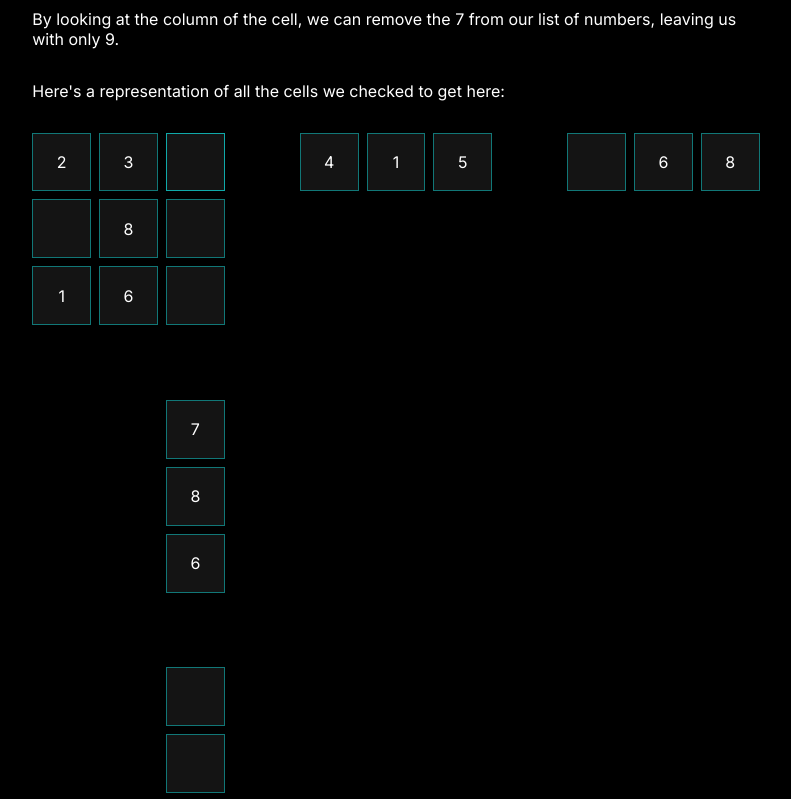
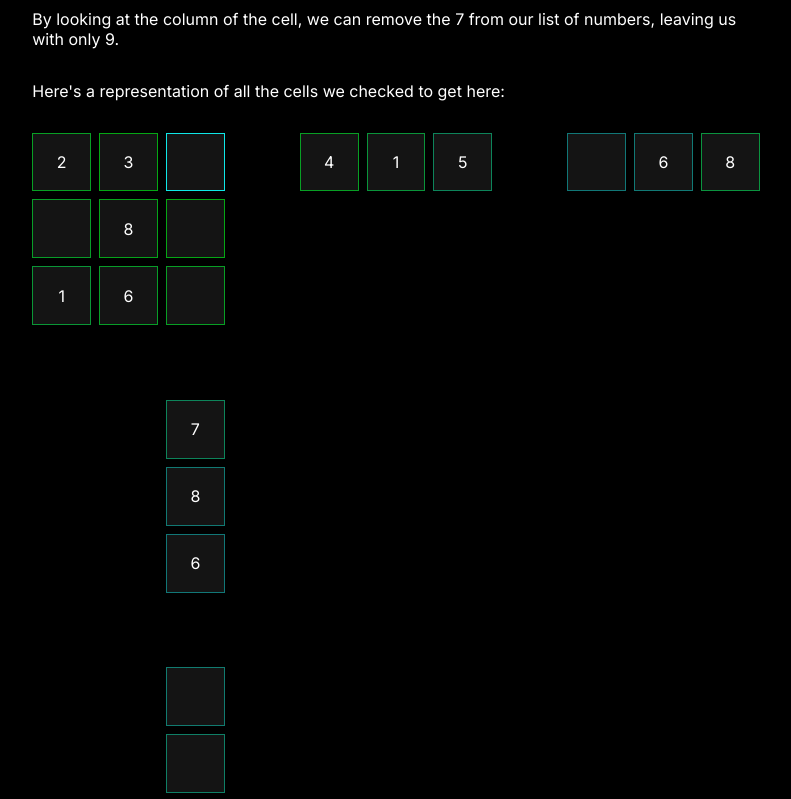
Before and after one commit to Rijndael1998/Website-Neo, a Next.js app: page /fun/sudoku in a window 1280 px wide. Shown: the part 4200-4999 px from the top of the page, without its empty margins (244-1035 px from the left). Built offline with nearby package versions, Linux system fonts and the light colour scheme.

Commit message:
added cool grad

```diff
--- a/src/components/algorithms/sudoku/lazyTable.sudoku.module.scss
+++ b/src/components/algorithms/sudoku/lazyTable.sudoku.module.scss
@@ -1,3 +1,5 @@
+@use 'sass:math';
+
 @import "./../../colors";
 @import "./sudokuGridItem.scss";
 
@@ -34,22 +36,65 @@
         &>div {
             opacity: 0;
 
+            $dur: 2s;
+
+            @mixin vis {
+                opacity: 1;
+                animation: ind4b $dur ease infinite;
+            }
+
+            @mixin unvis {
+                animation: none !important;
+                opacity: 0 !important;
+            }
+
+            @function hypot($a, $b) {
+                @return math.sqrt(($a * $a) + ($b * $b));
+            }
+
+            &:nth-child(3) {
+                animation: ind2b $dur ease infinite !important;
+            }
+
             @for $i from 0 through 14 {
                 &:nth-child(#{$i}) {
-                    opacity: 1;
+                    @include vis;
                 }
             }
 
             @for $i from 23 through 25 {
                 &:nth-child(#{$i}) {
-                    opacity: 1;
+                    @include vis;
                 }
             }
 
-            &:nth-child(11n + 25) {
-                opacity: 1;
+            &:nth-child(11n + 4) {
+                @include unvis;
             }
 
+            &:nth-child(11n + 8) {
+                @include unvis;
+            }
+
+            &:nth-child(11n + 25) {
+                @include vis;
+            }
+
+            @for $i from 0 through 10 {
+                &:nth-child(44n - #{$i}) {
+                    @include unvis;
+                }
+            }
+
+            @for $x from 0 through 11 * 11 {
+                $xP: $x % 11;
+                $yP: floor($x / 11);
+                $d: hypot($xP - 3, $yP) / 8;
+
+                &:nth-child(#{$x}) {
+                    animation-delay: #{$d}s;
+                }
+            }
         }
     }
 }
@@ -71,32 +116,14 @@
 }
 
 @keyframes ind2b {
-    0% {
-        background-color: transparent !important;
-    }
-
     50% {
-        background-color: $accent !important;
         border: 1px solid $accent;
-    }
-
-    100% {
-        background-color: transparent !important;
     }
 }
 
 @keyframes ind4b {
-    0% {
-        background-color: transparent !important;
-    }
-
     50% {
-        background-color: $accent !important;
-        border: 1px solid $accent;
-    }
-
-    100% {
-        background-color: transparent !important;
+        border: 1px solid transparentize($primary, 0.2);
     }
 }
 
```
